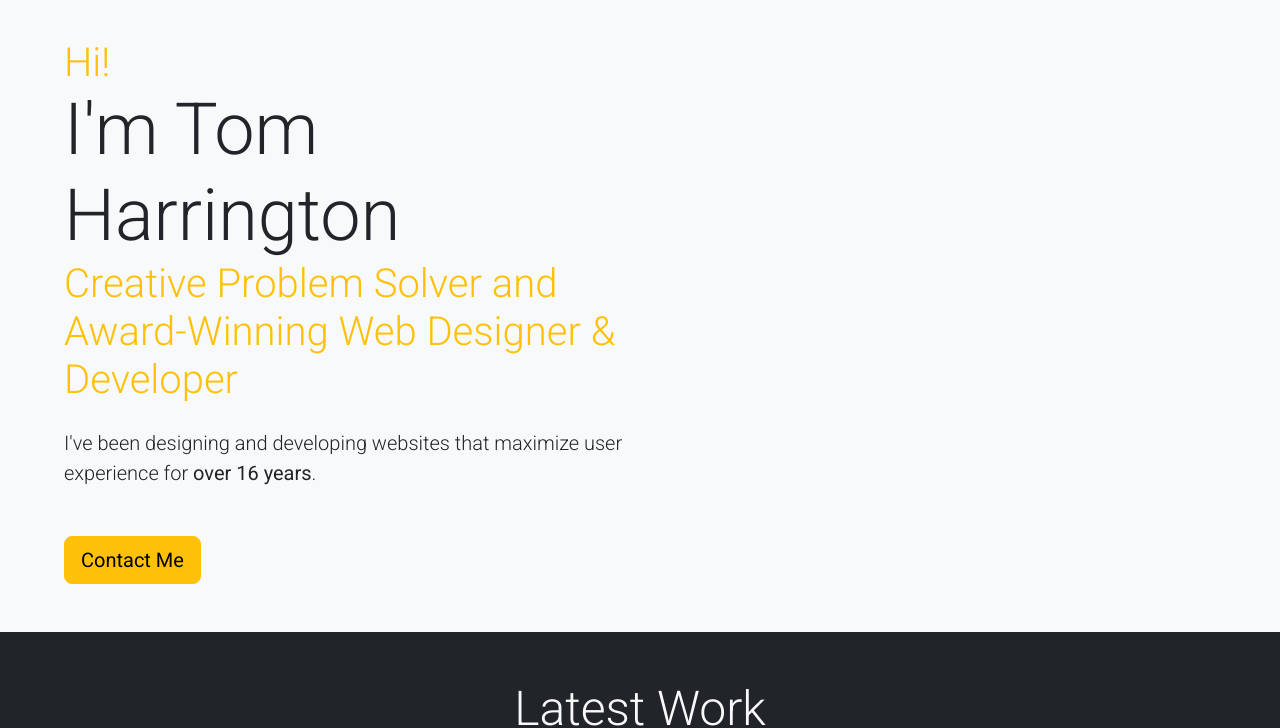
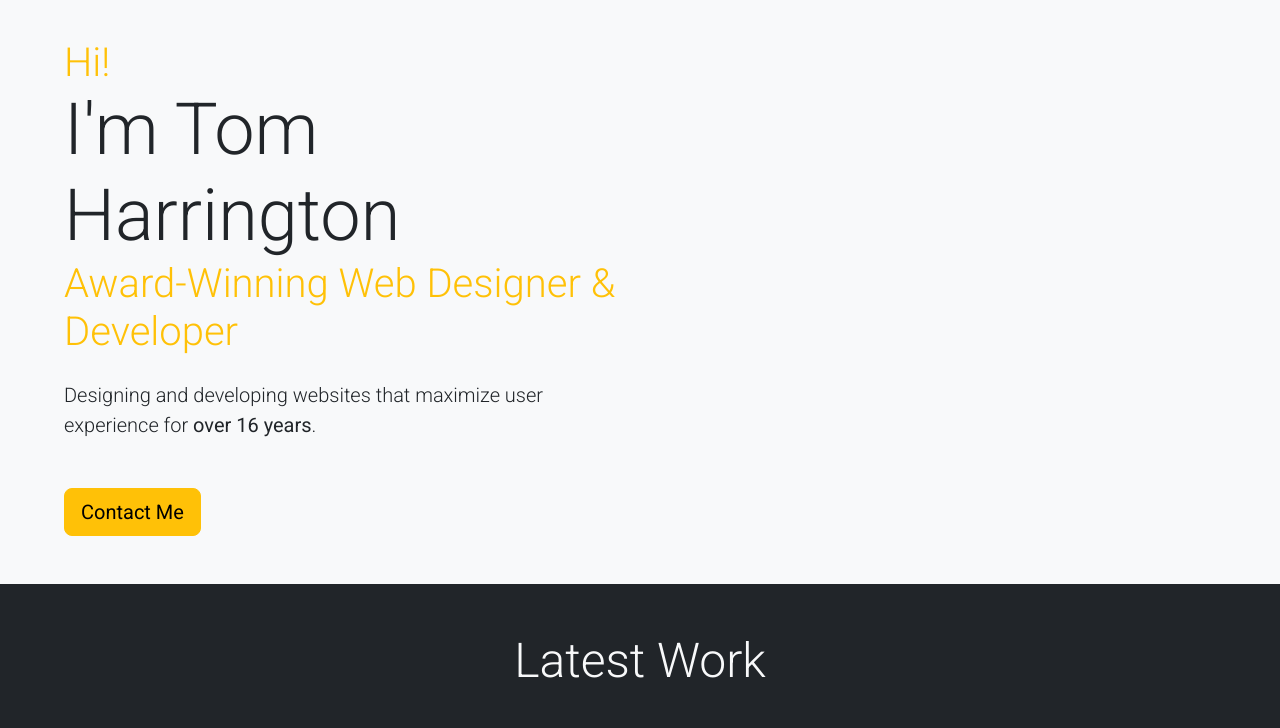
Before and after one commit to tomharrngtn/portfolio, a plain HTML site: page index.html in a window 1280 px wide. Shown: the part 88-816 px from the top of the page. Drawn offline with nearby package versions, Linux system fonts and the light colour scheme.

Commit message:
Editing intro text

```diff
--- a/index.html
+++ b/index.html
@@ -43,9 +43,9 @@
 						<h1 class="display-2 mb-4">
 							<span class="fw-light text-warning display-6 d-block">Hi!</span>
 							I'm Tom Harrington
-							<span class="fw-light text-warning display-6 d-block">Creative Problem Solver and Award-Winning Web Designer &amp; Developer</span>
+							<span class="fw-light text-warning display-6 d-block">Award-Winning Web Designer &amp; Developer</span>
 						</h1>
-						<p class="lead mb-5">I've been designing and developing websites that maximize user experience for <strong>over 16 years</strong>.</p>
+						<p class="lead mb-5">Designing and developing websites that maximize user experience for <strong>over 16 years</strong>.</p>
 
 						<a class="btn btn-lg btn-warning" href="">Contact Me</a>
 					</div>
```
